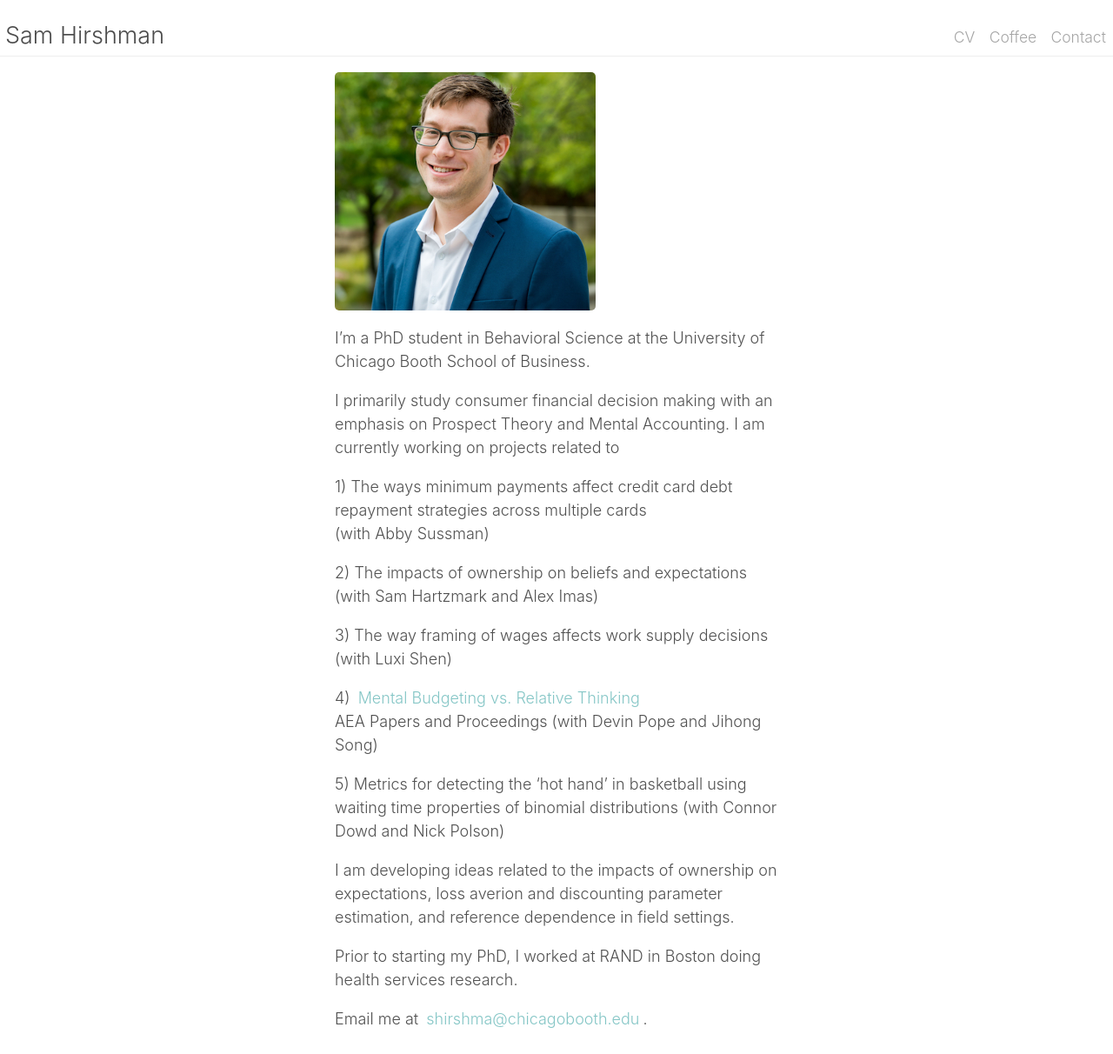
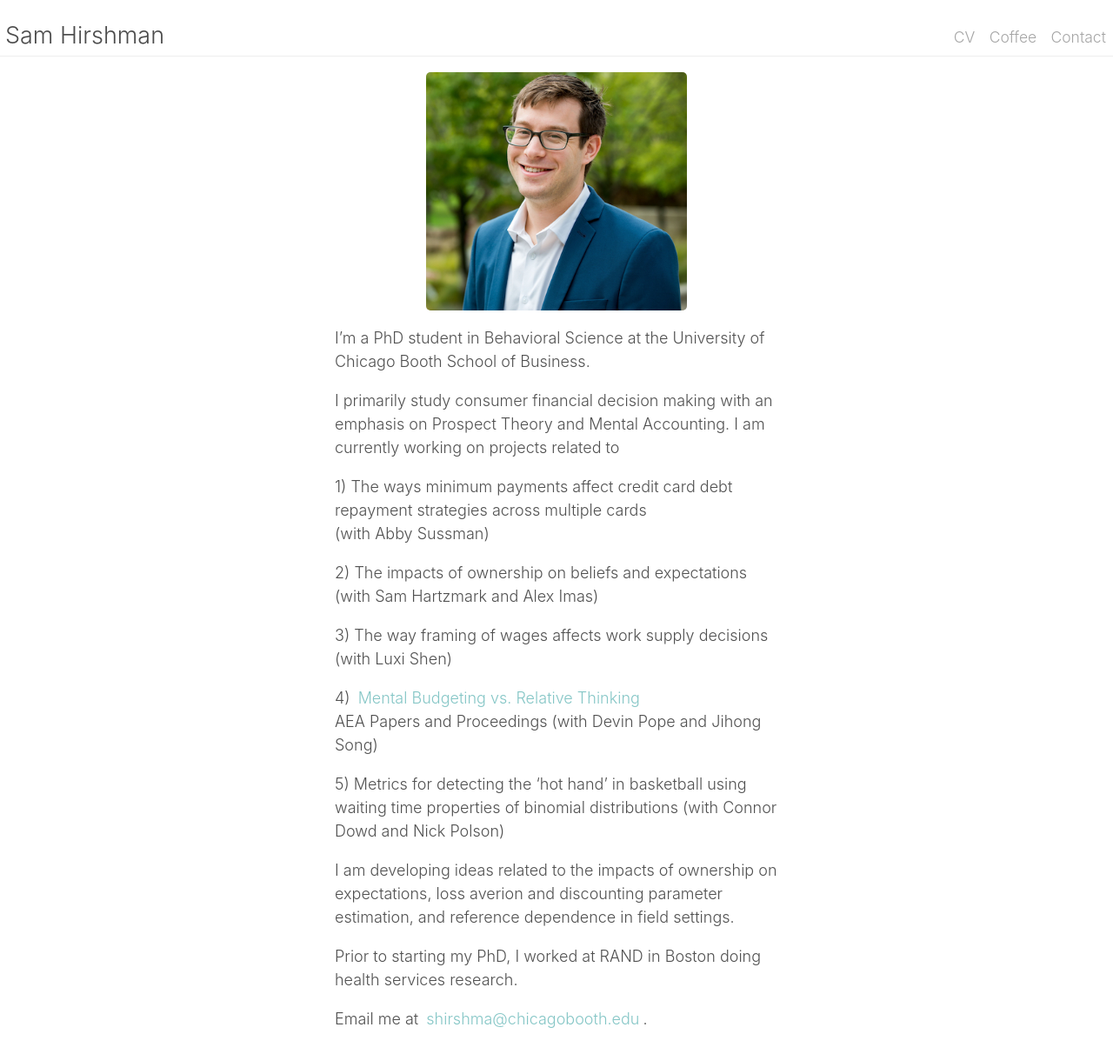
Before and after one commit to shirshma/shirshma.github.io, a Jekyll site: the page built from index.md, in a window 1280 px wide. Shown: the whole page at 87% size. Built offline with Jekyll 4.4.1, drawn with Linux system fonts in a browser that asks for light colours.

Commit message:
Update index.md

```diff
--- a/index.md
+++ b/index.md
@@ -3,7 +3,7 @@ layout: default
 description: PhD student in Behavioral Science at University of Chicago's Booth School of Business
 ---
 
-<div style="text-align:center"><img src="public/sdh_headshot copy.jpg" alt="headshot" width="300" ></div>
+<p align="center"><img src="public/sdh_headshot copy.jpg" alt="headshot" width="300" ></p>
 
 I’m a PhD student in Behavioral Science at the University of Chicago Booth School of Business.
 
```
